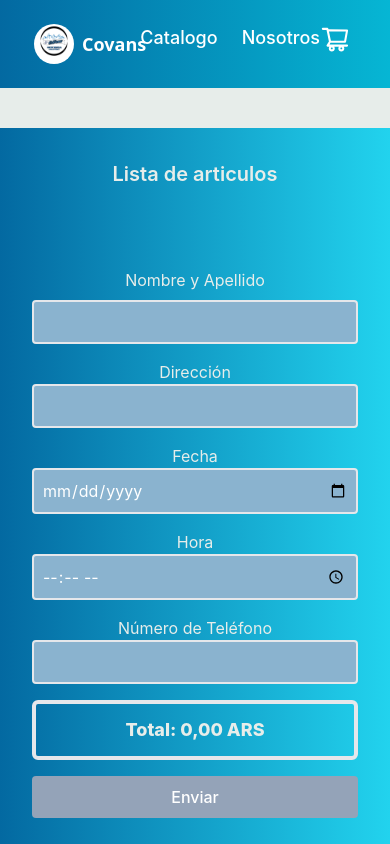
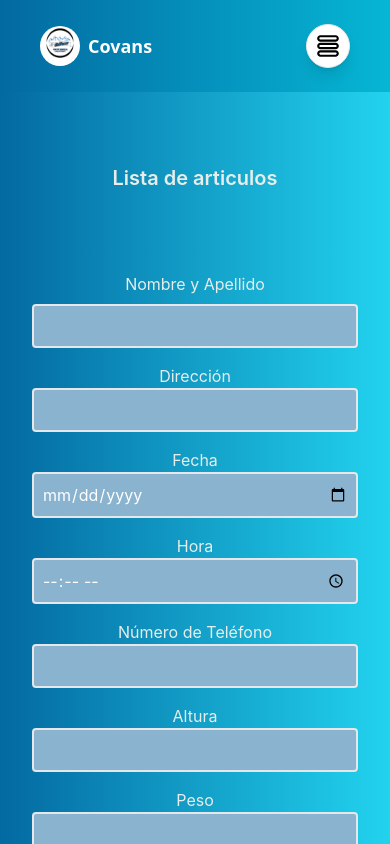
Before and after one commit to rental-sky/convas-web, a React (Vite) app: page /cart in a window 390 px wide. Shown: the top 844 px of the page. Built offline with nearby package versions, Linux system fonts and the light colour scheme.

Commit message:
new changes

```diff
--- a/src/components/Header.tsx
+++ b/src/components/Header.tsx
@@ -1,7 +1,12 @@
 import { AiOutlineShoppingCart } from 'react-icons/ai';
 import { Link } from 'react-router-dom';
 
+import { TiThMenuOutline } from 'react-icons/ti';
+import useAppStore from '../store/useAppStore';
+
 const Header = () => {
+  const { setShowMenu, showMenu } = useAppStore();
+
   return (
     <header className="flex justify-between p-6 px-10 bg-gradient-to-r from-sky-700 to-cyan-500">
       <Link to="/" className="flex justify-center items-center gap-2 ">
@@ -13,7 +18,8 @@ const Header = () => {
         />
         <h1 className="text-lg font-bold  font-sans cursor-pointer">Covans</h1>
       </Link>
-      <div className="flex gap-6">
+
+      <div className="hidden md:flex gap-6">
         <p className="cursor-pointer text-lg">
           <Link to="/">Catalogo</Link>
         </p>
@@ -22,10 +28,19 @@ const Header = () => {
         </p>
       </div>
 
-      <div className="cursor-pointer">
+      <div className="hidden md:flex cursor-pointer">
         <Link to="/cart">
           <AiOutlineShoppingCart className=" text-3xl" />
         </Link>
+      </div>
+
+      <div className="flex md:hidden items-center ">
+        <div
+          className="bg-white border rounded-3xl  p-2  shadow-lg flex  h-max "
+          onClick={() => setShowMenu(!showMenu)}
+        >
+          <TiThMenuOutline size={26} color="black" />
+        </div>
       </div>
     </header>
   );
--- a/src/layout/MainLayout.tsx
+++ b/src/layout/MainLayout.tsx
@@ -12,23 +12,53 @@ export const formatCurrency = (number: number) => {
   return formattedNumber;
 };
 
+const menuOptions = [
+  {
+    label: 'Catalogo',
+    value: '/',
+  },
+  {
+    label: 'Nosotros',
+    value: '/about',
+  },
+  {
+    label: 'Tablas',
+    value: '/tables',
+  },
+  {
+    label: 'Botas',
+    value: '/boots',
+  },
+  {
+    label: 'Cascos',
+    value: '/helmets',
+  },
+  {
+    label: 'Carrito',
+    value: '/cart',
+  },
+];
+
 const Layout = ({ children }: { children: React.ReactNode }) => {
-  const { total } = useAppStore();
+  const { total, showMenu, setShowMenu } = useAppStore();
   const navigate = useNavigate();
   const location = useLocation();
-  console.log(location.pathname);
 
   return (
-    <div className="w-full h-screen">
+    <div className="w-full bg-gradient-to-r from-sky-700 to-cyan-400 h-screen">
       <Header />
 
-      <div className="bg-gradient-to-r from-sky-700 to-cyan-400">
+      <div
+        className={`${
+          showMenu ? 'hidden' : ''
+        }  bg-gradient-to-r from-sky-700 to-cyan-400`}
+      >
         {children}
       </div>
 
-      {location.pathname === '/cart' ? null : (
-        <footer className="bg-gradient-to-r from-sky-700 to-cyan-500 p-2 text-white text-center sticky bottom-0 w-full rounded-t-3xl ">
-          <div className="flex justify-between px-10 items-center py-2 ">
+      {location.pathname === '/cart' || showMenu ? null : (
+        <footer className="bg-gradient-to-r from-sky-400 to-cyan-800 p-2 text-white text-center sticky bottom-0 w-full rounded-t-3xl ">
+          <div className="flex justify-between md:px-10 items-center py-2 ">
             <p className="font-medium text-xl ml-10">
               Total: {formatCurrency(total)}{' '}
             </p>
@@ -46,6 +76,30 @@ const Layout = ({ children }: { children: React.ReactNode }) => {
           <p>&copy; {new Date().getFullYear()} Covans. All rights reserved.</p>
         </footer>
       )}
+
+      <div
+        className={`${
+          showMenu
+            ? 'flex flex-col animate__animated animate__fadeInUp'
+            : 'hidden'
+        }`}
+      >
+        {menuOptions.map((item) => (
+          <div
+            key={item.value}
+            onClick={() => {
+              navigate(item.value);
+              setShowMenu(false);
+            }}
+            className="flex flex-col  justify-center p-4 mx-4 "
+          >
+            <p className="text-white text-sm font-mono font-bold">
+              {item.label}
+            </p>
+          </div>
+        ))}
+        <div className="p-8 gap-6 flex"></div>
+      </div>
     </div>
   );
 };
--- a/src/screens/Cart.tsx
+++ b/src/screens/Cart.tsx
@@ -18,6 +18,8 @@ const generateWhatsAppMessage = (
     date: string;
     time: string;
     phone: string;
+    height?: string;
+    weight?: string;
   },
   total: number
 ) => {
@@ -61,6 +63,8 @@ const Cart = () => {
     date: '',
     time: '',
     phone: '',
+    height: '',
+    weight: '',
   });
 
   const { name, address, date, time, phone } = formData;
@@ -200,6 +204,34 @@ const Cart = () => {
               />
             </div>
 
+            <div className="mb-4">
+              <label htmlFor="height" className="mb-2">
+                Altura
+              </label>
+              <input
+                type="number"
+                id="height"
+                name="height"
+                value={formData.height}
+                onChange={handleInputChange}
+                className="w-full p-2 border-2 rounded bg-[#8ab3cf] text-white"
+              />
+            </div>
+
+            <div className="mb-4">
+              <label htmlFor="weight" className="mb-2">
+                Peso
+              </label>
+              <input
+                type="number"
+                id="weight"
+                name="weight"
+                value={formData.weight}
+                onChange={handleInputChange}
+                className="w-full p-2 border-2 rounded bg-[#8ab3cf] text-white"
+              />
+            </div>
+
             <p className="text-lg font-extrabold  mb-4 mt-4 border-4  rounded-md p-3">
               Total: {formatCurrency(total)}{' '}
             </p>
--- a/src/store/useAppStore.ts
+++ b/src/store/useAppStore.ts
@@ -17,10 +17,13 @@ export type AppStore = {
   removeCartItem: (item: CartItem) => void;
   addCount: (item: CartItem) => void;
   removeCount: (item: CartItem) => void;
+  showMenu: boolean;
+  setShowMenu: (show: boolean) => void;
 };
 
 const useAppStore = create<AppStore>((set) => ({
   cartItems: [],
+  showMenu: false,
   addCartItem: (item: CartItem) =>
     set((state) => ({
       cartItems: [...state.cartItems, item],
@@ -46,6 +49,7 @@ const useAppStore = create<AppStore>((set) => ({
       total: state.total - item.price,
     })),
   total: 0,
+  setShowMenu: (show: boolean) => set(() => ({ showMenu: show })),
 }));
 
 export default useAppStore;
```
Also changed, not shown: 1 other file (tests, documents, lock files or other folders).
